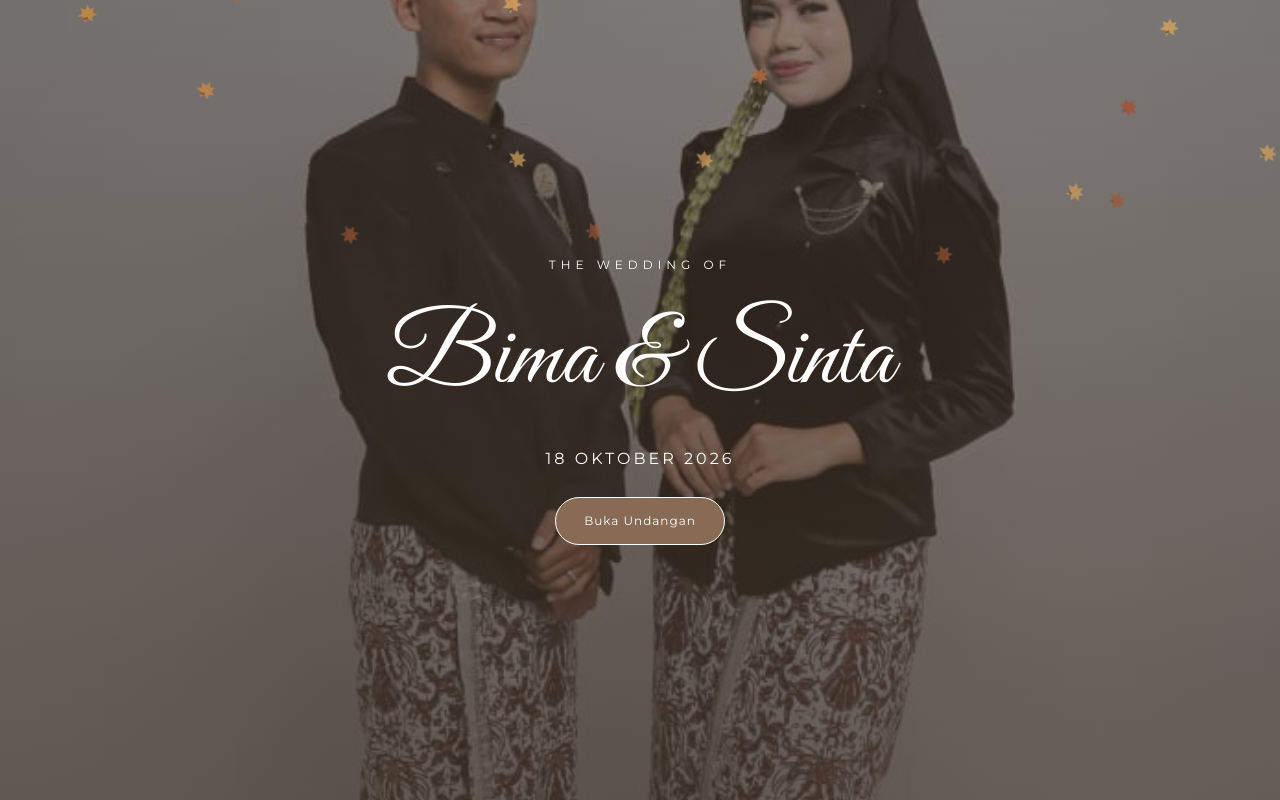
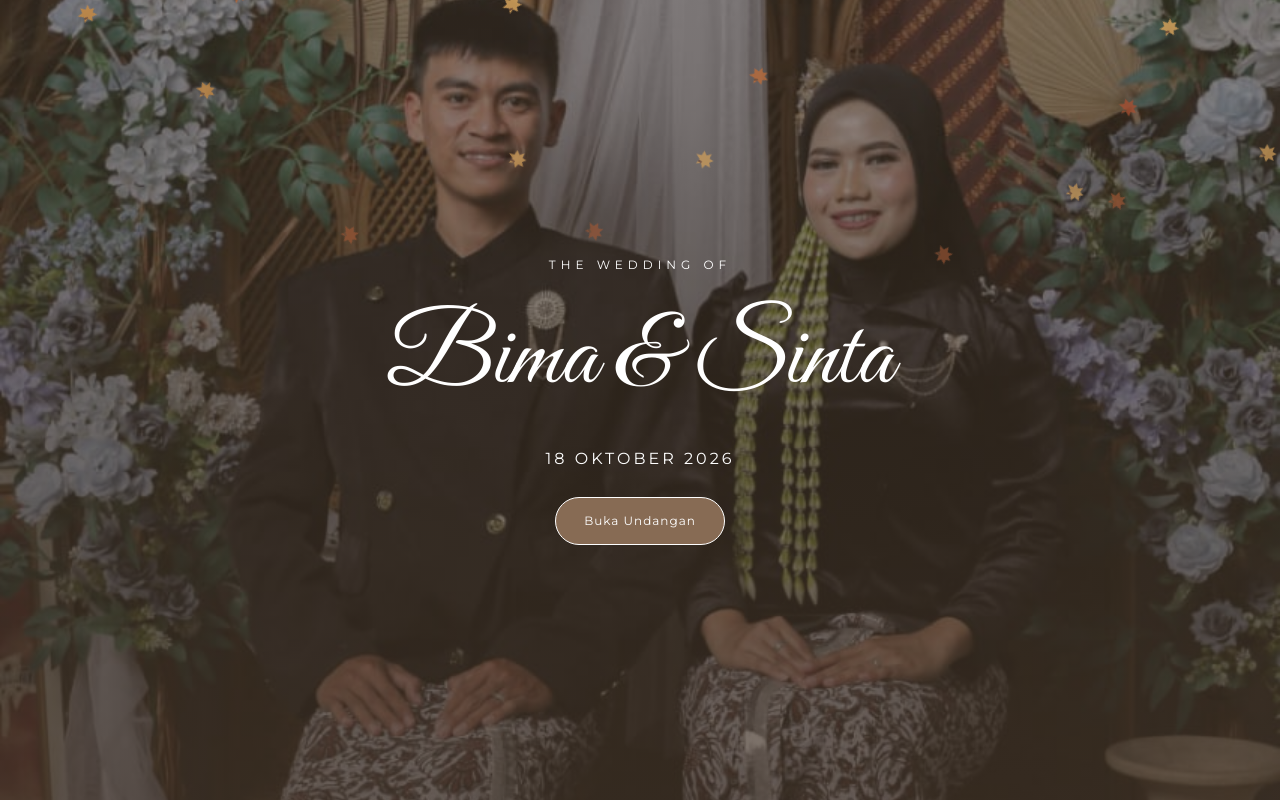
Before and after one commit to Undangan77/Undangan-Bima-Sinta-fix-, a plain HTML site: page index.html in a window 1280 px wide. Shown: the top 800 px of the page. Drawn offline with Linux system fonts and the light colour scheme.

Commit message:
Update index.html

```diff
--- a/index.html
+++ b/index.html
@@ -8,7 +8,7 @@
 @import url('https://fonts.googleapis.com/css2?family=Great+Vibes&family=Montserrat:wght@300;400;500;600;700&display=swap');
 *{box-sizing:border-box;margin:0;padding:0}
 body{font-family:Montserrat,sans-serif;color:#4c4038;background:#eee7df;line-height:1.7}
-.cover{min-height:100vh;display:flex;align-items:center;justify-content:center;text-align:center;padding:30px 20px;background:linear-gradient(#46372b88,#46372bb8),url('foto-2.jpeg') center/cover;color:#fff}
+.cover{min-height:100vh;display:flex;align-items:center;justify-content:center;text-align:center;padding:30px 20px;background:linear-gradient(#46372b88,#46372bb8),url('foto-3.jpeg') center/cover;color:#fff}
 .cover-content{max-width:650px}.eyebrow{letter-spacing:5px;font-size:12px;text-transform:uppercase}
 h1,h2,.script{font-family:'Great Vibes',cursive;font-weight:400}
 .cover h1{font-size:clamp(55px,12vw,100px);line-height:1.2;margin:25px 0}
```
